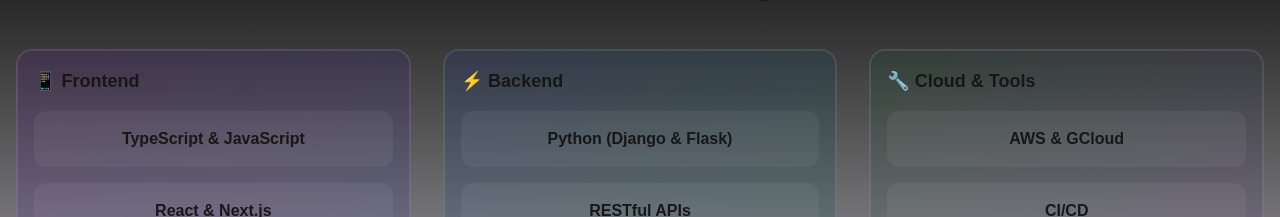
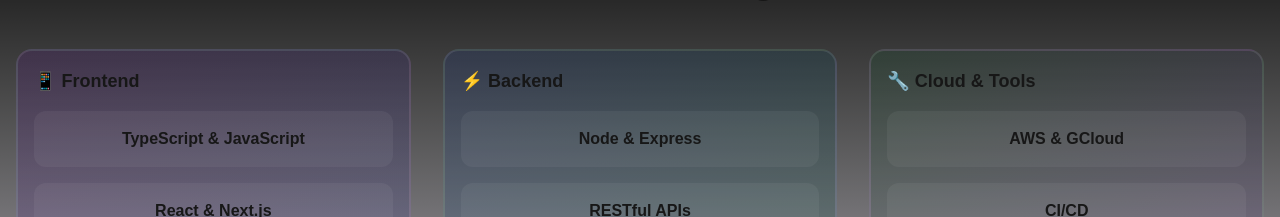
Before and after one commit to SimonDiLeoGIT/simondileodev-portfolio, a Next.js app: page / in a window 1280 px wide. Shown: the part 1863-2080 px from the top of the page. Built offline with nearby package versions, Linux system fonts and the light colour scheme.

Commit message:
update resume

```diff
--- a/app/components/Skills.tsx
+++ b/app/components/Skills.tsx
@@ -41,7 +41,7 @@ export default function Skills() {
               <div className="space-y-4">
                 <AnimateOnScroll delay={100} translateY={-2} translateX={-4}>
                   <div className="bg-white/5 rounded-xl p-4 text-center transition-colors">
-                    <h3 className="text-md font-semibold">Python (Django & Flask)</h3>
+                    <h3 className="text-md font-semibold">Node & Express</h3>
                   </div>
                 </AnimateOnScroll>
                 <AnimateOnScroll delay={200} translateY={-2} translateX={-4}>
```
Also changed, not shown: 1 other file (tests, documents, lock files or other folders).
